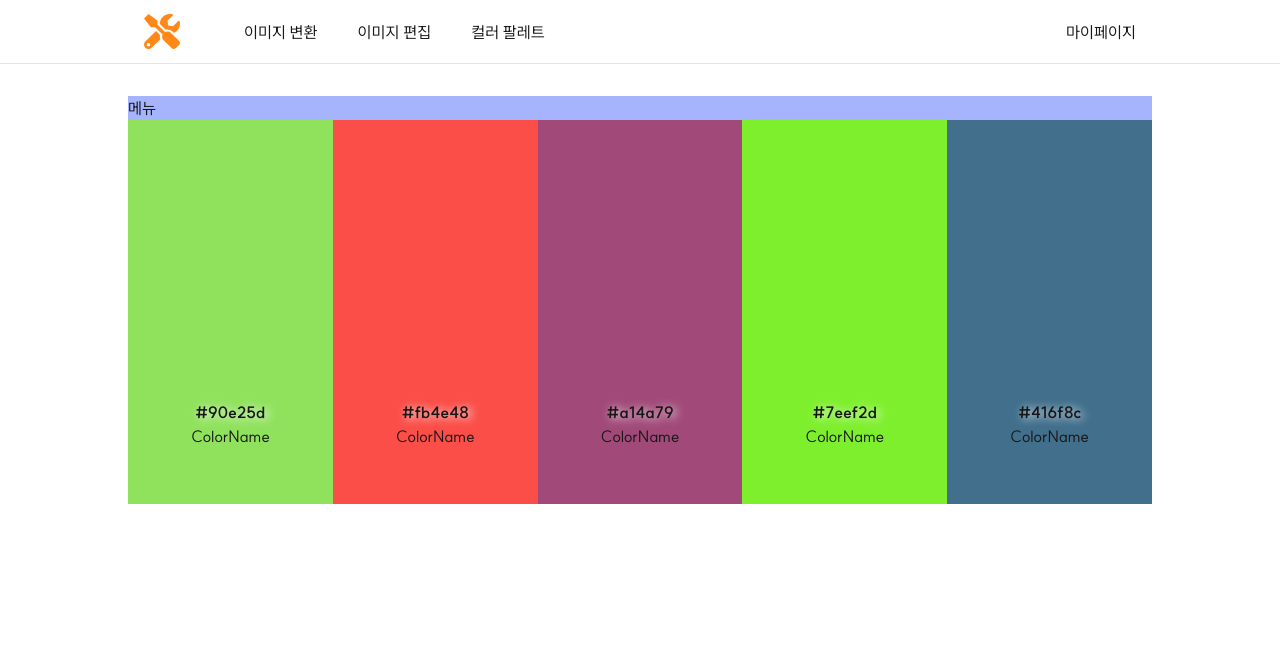
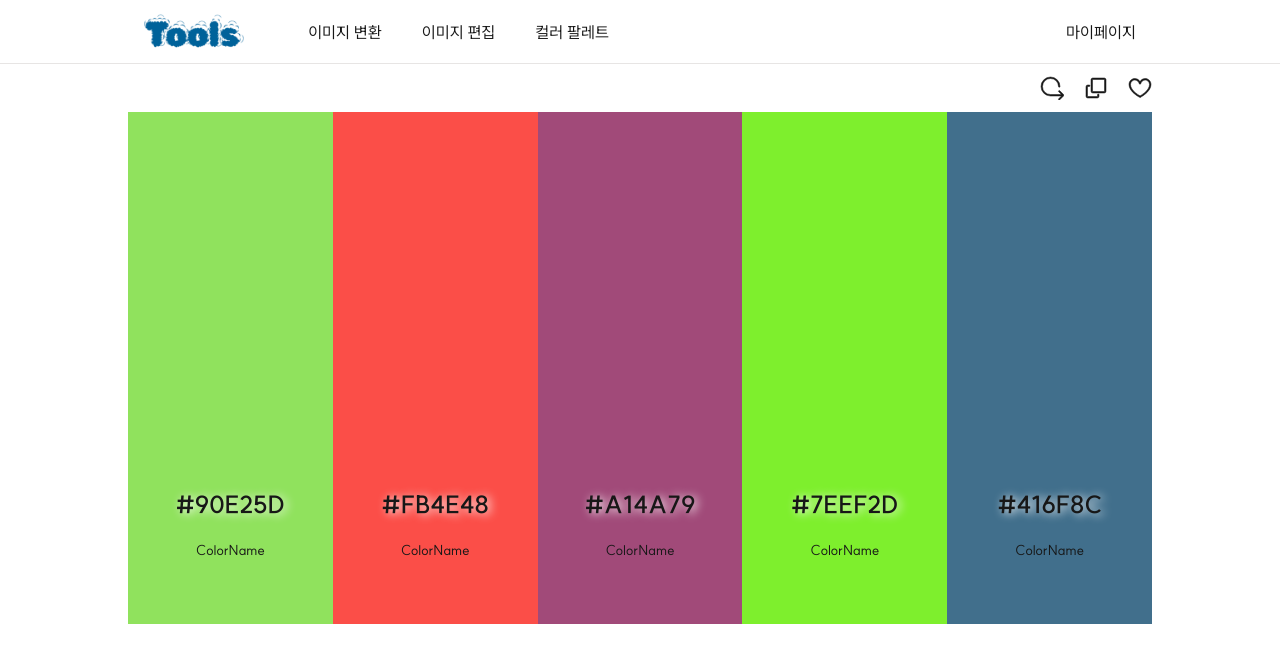
Before and after one commit to iziz9/tools, a Next.js app: page /palette in a window 1280 px wide. Shown: the top 662 px of the page. Built offline with nearby package versions, Linux system fonts and the light colour scheme.

Commit message:
Feat: 팔레트 메뉴 및 오버레이 추가

```diff
--- a/src/app/layout.tsx
+++ b/src/app/layout.tsx
@@ -4,9 +4,9 @@ import Header from '@/components/header'
 export const metadata: Metadata = {
   title: {
     template: '%s | Tools',
-    default: 'Tools for Frontend Developers',
+    default: 'Tools',
   },
-  description: '프론트엔드 개발자를 위한 이미지 툴',
+  description: '이미지 툴',
   icons: {
     icon: '/favicon.ico',
   },
--- a/src/app/palette/page.tsx
+++ b/src/app/palette/page.tsx
@@ -1,10 +1,33 @@
 import PaletteViewer from '@/components/palette/palette-viewer'
+import { CopyIcon, HeartIcon, RefreshIcon } from '@/icons/icons'
+
+const menuButtons = [
+  {
+    icon: <RefreshIcon />,
+    tooltip: '새로고침',
+    onclick: () => console.log('새로고침'),
+  },
+  {
+    icon: <CopyIcon />,
+    tooltip: '전체 코드 복사',
+    onclick: () => console.log('전체 코드 복사'),
+  },
+  {
+    icon: <HeartIcon />,
+    tooltip: '전체 코드 저장',
+    onclick: () => console.log('전체 코드 저장'),
+  },
+]
 
 export default function PalettePage() {
   return (
     <main>
-      <div>
-        <div className="bg-indigo-300">메뉴</div>
+      <div className="h-12 flex justify-end items-center gap-5">
+        {menuButtons.map(button => (
+          <button className="tooltip" data-tooltip={button.tooltip}>
+            {button.icon}
+          </button>
+        ))}
       </div>
       <PaletteViewer />
     </main>
--- a/src/components/header.tsx
+++ b/src/components/header.tsx
@@ -7,7 +7,7 @@ export default function Header() {
     <header className="border-b border-stone-200">
       <div className="w-full h-full lg:max-w-5xl p-4 m-auto flex gap-16 items-center">
         <Link href={PATH.HOME}>
-          <Image src="/logo.svg" alt="logo" width={40} height={40} priority />
+          <Image src="/logo.webp" alt="logo" width={120} height={48} priority />
         </Link>
         <nav className="flex w-full justify-between">
           <div className="flex gap-10">
--- a/src/components/palette/color-box.tsx
+++ b/src/components/palette/color-box.tsx
@@ -1,15 +1,29 @@
+'use client'
+import { useState } from 'react'
+import ColorOverlay from './color-overlay'
+
 type ColorBoxProps = {
   hexCode: string
 }
 
 export default function ColorBox({ hexCode }: ColorBoxProps) {
+  const [overlay, setOverlay] = useState(false)
+
   return (
     <section
-      className={`w-full h-96 flex flex-col justify-end items-center pb-14`}
+      className={`w-full h-[32rem] flex flex-col justify-end items-center py-16`}
       style={{ backgroundColor: hexCode }}
+      onMouseOver={() => setOverlay(true)}
+      onMouseLeave={() => setOverlay(false)}
     >
-      <p className="font-bold [text-shadow:_3px_1px_10px_rgb(255_255_255_/_100%)]">{hexCode}</p>
-      <p>ColorName</p>
+      {overlay && <ColorOverlay hexCode={hexCode} />}
+
+      <div className="flex flex-col gap-5 items-center">
+        <p className="font-bold text-2xl [text-shadow:_3px_1px_10px_rgb(255_255_255_/_100%)]">
+          {hexCode.toUpperCase()}
+        </p>
+        <p className="text-sm">ColorName</p>
+      </div>
     </section>
   )
 }
--- /dev/null
+++ b/src/components/palette/color-overlay.tsx
@@ -0,0 +1,20 @@
+import { CopyIcon, HeartIcon, ShadeIcon } from '@/icons/icons'
+import { copyToClipboard } from '@/lib/palette-utils'
+
+const colorBoxIcons = [
+  { icon: <ShadeIcon />, key: 'shade', onClick: (hexCode: string) => console.log(hexCode + ' shade 표시') },
+  { icon: <CopyIcon />, key: 'copy', onClick: (hexCode: string) => copyToClipboard(hexCode) },
+  { icon: <HeartIcon />, key: 'heart', onClick: (hexCode: string) => console.log(hexCode + ' 마이페이지로..') },
+]
+
+export default function ColorOverlay({ hexCode }: { hexCode: string }) {
+  return (
+    <div className="w-full h-full flex flex-col justify-center gap-6 items-center">
+      {colorBoxIcons.map(item => (
+        <button key={item.key} className="hover:bg-overlay p-2 rounded-lg" onClick={() => item.onClick(hexCode)}>
+          {item.icon}
+        </button>
+      ))}
+    </div>
+  )
+}
--- a/src/components/palette/palette-viewer.tsx
+++ b/src/components/palette/palette-viewer.tsx
@@ -1,4 +1,4 @@
-import ColorBox from './color-box'
+import ColorBox from '@/components/palette/color-box'
 
 export default function PaletteViewer() {
   const hexArray: string[] = []
--- /dev/null
+++ b/src/icons/icons.tsx
@@ -0,0 +1,64 @@
+export const CopyIcon = () => {
+  return (
+    <svg
+      stroke="currentColor"
+      fill="currentColor"
+      strokeWidth="0.5"
+      viewBox="0 0 24 24"
+      height="24px"
+      width="24px"
+      xmlns="http://www.w3.org/2000/svg"
+    >
+      <path d="M7.024 3.75c0-.966.784-1.75 1.75-1.75H20.25c.966 0 1.75.784 1.75 1.75v11.498a1.75 1.75 0 0 1-1.75 1.75H8.774a1.75 1.75 0 0 1-1.75-1.75Zm1.75-.25a.25.25 0 0 0-.25.25v11.498c0 .139.112.25.25.25H20.25a.25.25 0 0 0 .25-.25V3.75a.25.25 0 0 0-.25-.25Z"></path>
+      <path d="M1.995 10.749a1.75 1.75 0 0 1 1.75-1.751H5.25a.75.75 0 1 1 0 1.5H3.745a.25.25 0 0 0-.25.25L3.5 20.25c0 .138.111.25.25.25h9.5a.25.25 0 0 0 .25-.25v-1.51a.75.75 0 1 1 1.5 0v1.51A1.75 1.75 0 0 1 13.25 22h-9.5A1.75 1.75 0 0 1 2 20.25l-.005-9.501Z"></path>
+    </svg>
+  )
+}
+
+export const HeartIcon = () => {
+  return (
+    <svg
+      stroke="currentColor"
+      fill="currentColor"
+      strokeWidth="0.5"
+      viewBox="0 0 24 24"
+      height="24px"
+      width="24px"
+      xmlns="http://www.w3.org/2000/svg"
+    >
+      <path d="m12 20.703.343.667a.748.748 0 0 1-.686 0l-.003-.002-.007-.003-.025-.013a31.138 31.138 0 0 1-5.233-3.576C3.8 15.573 1 12.332 1 8.514v-.001C1 5.053 3.829 2.5 6.736 2.5 9.03 2.5 10.881 3.726 12 5.605 13.12 3.726 14.97 2.5 17.264 2.5 20.17 2.5 23 5.052 23 8.514c0 3.818-2.801 7.06-5.389 9.262a31.148 31.148 0 0 1-5.233 3.576l-.025.013-.007.003-.002.001ZM6.736 4C4.657 4 2.5 5.88 2.5 8.514c0 3.107 2.324 5.96 4.861 8.12a29.655 29.655 0 0 0 4.566 3.175l.073.041.073-.04c.271-.153.661-.38 1.13-.674.94-.588 2.19-1.441 3.436-2.502 2.537-2.16 4.861-5.013 4.861-8.12C21.5 5.88 19.343 4 17.264 4c-2.106 0-3.801 1.389-4.553 3.643a.751.751 0 0 1-1.422 0C10.537 5.389 8.841 4 6.736 4Z"></path>
+    </svg>
+  )
+}
+
+export const ShadeIcon = () => {
+  return (
+    <svg
+      stroke="currentColor"
+      fill="currentColor"
+      strokeWidth="0.5"
+      viewBox="0 0 24 24"
+      height="24px"
+      width="24px"
+      xmlns="http://www.w3.org/2000/svg"
+    >
+      <path d="M22 3.75v5.5A1.75 1.75 0 0 1 20.25 11H3.75A1.75 1.75 0 0 1 2 9.25v-5.5C2 2.784 2.784 2 3.75 2h16.5c.966 0 1.75.784 1.75 1.75Zm0 11v5.5A1.75 1.75 0 0 1 20.25 22H3.75A1.75 1.75 0 0 1 2 20.25v-5.5c0-.966.784-1.75 1.75-1.75h16.5c.966 0 1.75.784 1.75 1.75ZM20.25 3.5H3.75a.25.25 0 0 0-.25.25v5.5c0 .138.112.25.25.25h16.5a.25.25 0 0 0 .25-.25v-5.5a.25.25 0 0 0-.25-.25Zm0 11H3.75a.25.25 0 0 0-.25.25v5.5c0 .138.112.25.25.25h16.5a.25.25 0 0 0 .25-.25v-5.5a.25.25 0 0 0-.25-.25Z"></path>
+    </svg>
+  )
+}
+
+export const RefreshIcon = () => {
+  return (
+    <svg
+      stroke="currentColor"
+      fill="currentColor"
+      strokeWidth="0.5"
+      viewBox="0 0 24 24"
+      height="24px"
+      width="24px"
+      xmlns="http://www.w3.org/2000/svg"
+    >
+      <path d="M2.5 10.5a8 8 0 1 1 16 0 .75.75 0 0 0 1.5 0 9.5 9.5 0 1 0-9.5 9.5h10.94l-2.72 2.72a.75.75 0 1 0 1.06 1.06l3.735-3.735c.44-.439.44-1.151 0-1.59L19.78 14.72a.75.75 0 0 0-1.06 1.06l2.72 2.72H10.5a8 8 0 0 1-8-8Z"></path>
+    </svg>
+  )
+}
--- /dev/null
+++ b/src/lib/palette-utils.ts
@@ -0,0 +1,8 @@
+export const copyToClipboard = (text: string) => {
+  try {
+    navigator.clipboard.writeText(text) //구형 브라우저 지원 확인 필요
+    alert(text + ' 코드가 복사되었습니다.')
+  } catch (err) {
+    alert('복사에 실패했습니다. 코드를 직접 복사해주세요.')
+  }
+}
--- a/src/styles/globals.css
+++ b/src/styles/globals.css
@@ -12,6 +12,7 @@
 :root {
   --background: #ffffff;
   --foreground: #171717;
+  --overlay: rgba(0, 0, 0, 0.124);
 }
 
 @media (prefers-color-scheme: dark) {
@@ -38,8 +39,7 @@ main {
   max-width: 1024px;
   margin: auto;
   height: auto;
-  padding: 2rem 0;
-  min-height: calc(100vh - 4rem - 6rem);
+  /* min-height: calc(100vh - 4rem - 6rem); */
   /* 100% - 헤더높이 - 푸터높이 */
 }
 
@@ -47,12 +47,36 @@ header {
   height: 4rem;
 }
 
-footer {
+/* footer {
   width: 100%;
   height: 6rem;
   position: relative;
+} */
+
+a:hover {
+  font-weight: 700;
 }
 
-a:hover {
-  color: #ff8818;
+.tooltip {
+  position: relative;
+  display: block;
 }
+.tooltip::after {
+  opacity: 0;
+  position: absolute;
+  content: attr(data-tooltip);
+  top: 120%;
+  left: 50%;
+  transform: translateX(-50%);
+  background-color: rgba(0, 0, 0, 0.8);
+  color: white;
+  font-size: small;
+  padding: 0.5rem 1rem;
+  border-radius: 0.25rem;
+  white-space: nowrap;
+  pointer-events: none;
+  transition: opacity 0.3s;
+}
+.tooltip:hover::after {
+  opacity: 1;
+}
--- a/tailwind.config.ts
+++ b/tailwind.config.ts
@@ -1,19 +1,20 @@
-import type { Config } from "tailwindcss";
+import type { Config } from 'tailwindcss'
 
 const config: Config = {
   content: [
-    "./src/pages/**/*.{js,ts,jsx,tsx,mdx}",
-    "./src/components/**/*.{js,ts,jsx,tsx,mdx}",
-    "./src/app/**/*.{js,ts,jsx,tsx,mdx}",
+    './src/pages/**/*.{js,ts,jsx,tsx,mdx}',
+    './src/components/**/*.{js,ts,jsx,tsx,mdx}',
+    './src/app/**/*.{js,ts,jsx,tsx,mdx}',
   ],
   theme: {
     extend: {
       colors: {
-        background: "var(--background)",
-        foreground: "var(--foreground)",
+        background: 'var(--background)',
+        foreground: 'var(--foreground)',
+        overlay: 'var(--overlay)',
       },
     },
   },
   plugins: [],
-};
-export default config;
+}
+export default config
```
Also changed, not shown: public/logo.webp (added), src/lib/file-utils.ts (renamed from src/lib/file-utils.tsx), 1 other file (tests, documents, lock files or other folders).
